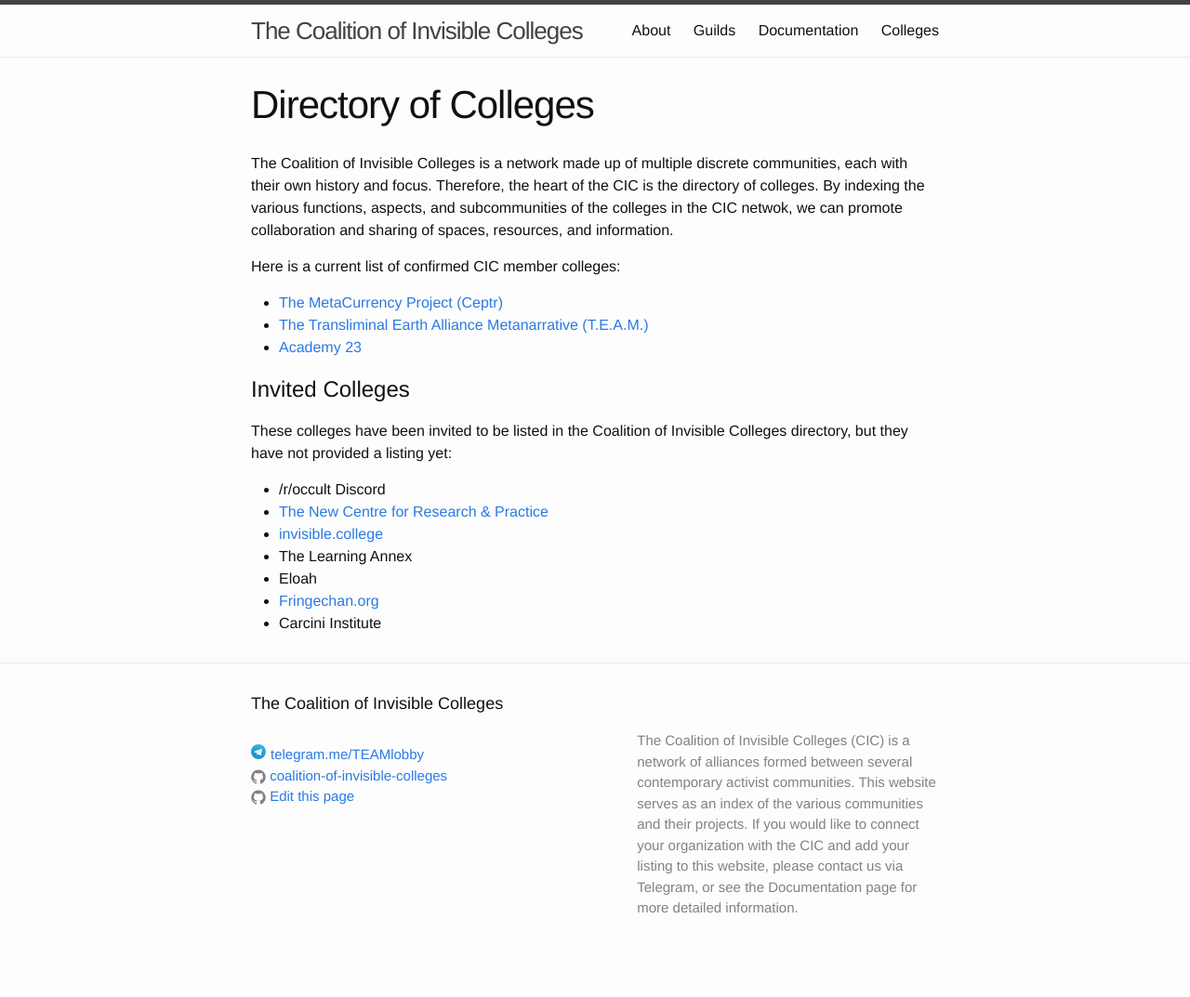
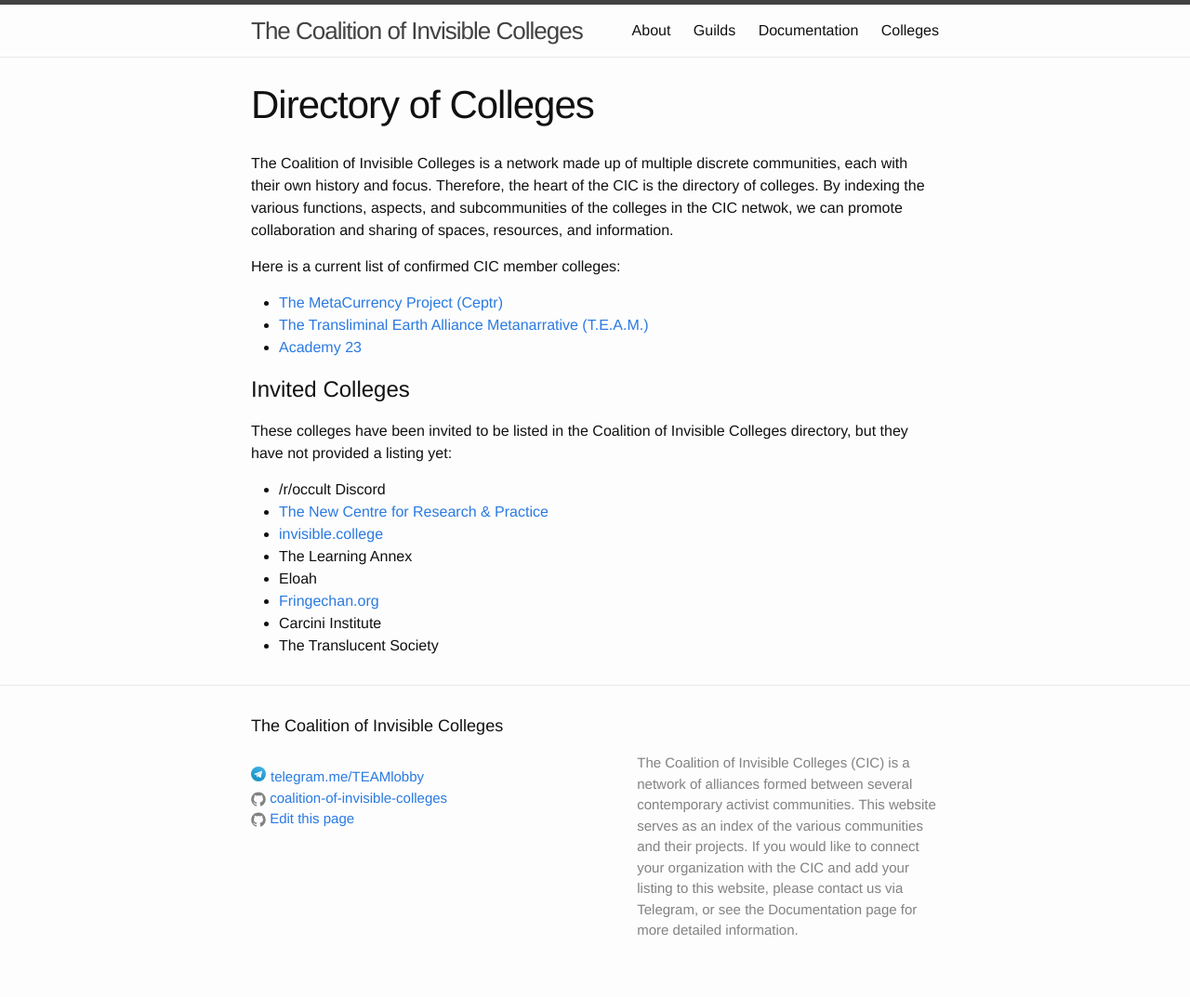
Before and after one commit to coalition-of-invisible-colleges/cic.github.io, a Jekyll site: the page built from colleges/index.md, in a window 1280 px wide. Shown: the whole page at 93% size. Built offline with Jekyll 4.4.1, drawn with Linux system fonts in a browser that asks for light colours; before the commit the page ends 1049 px from its top, so only the background shows below that.

Commit message:
Added The Translucent Society

```diff
--- a/colleges/index.md
+++ b/colleges/index.md
@@ -22,3 +22,4 @@ These colleges have been invited to be listed in the Coalition of Invisible Coll
 * Eloah
 * [Fringechan.org](http://www.fringechan.org/)
 * Carcini Institute
+* The Translucent Society
```
